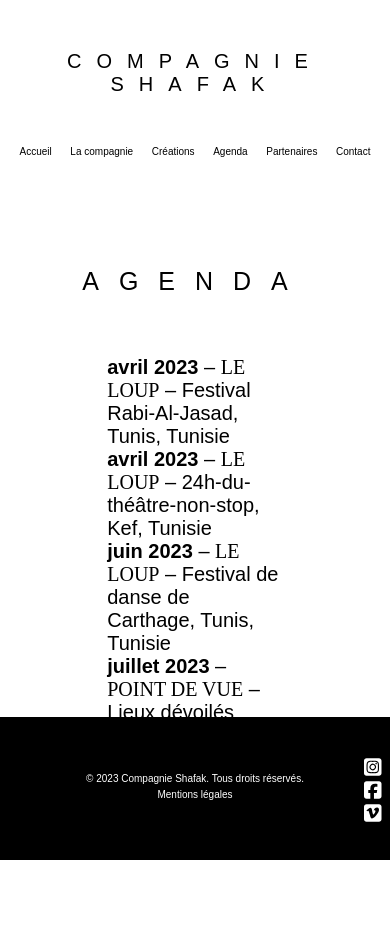
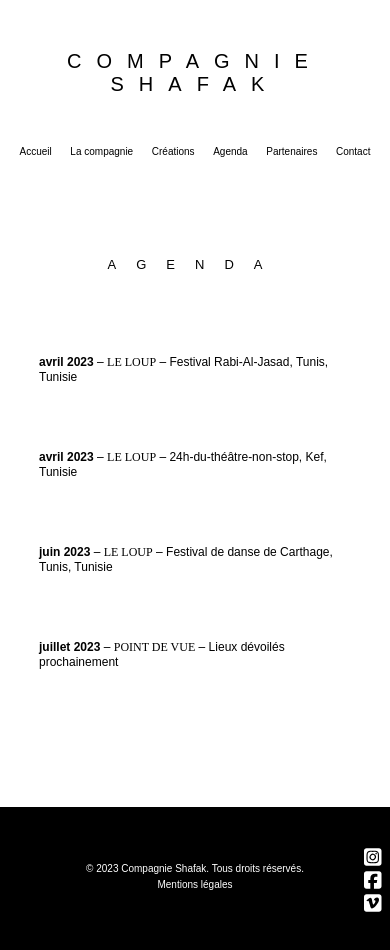
Before and after one commit to MarianneB08/Shafak-Project, a React (Create React App) app in the folder frontend/: page /agenda in a window 390 px wide. Before the commit the page ends 860 px from the top, so only its background shows below. Built offline with nearby package versions, Linux system fonts and the light colour scheme.

Commit message:
Gestion du responsive sur la page Agenda.js

```diff
--- a/frontend/src/Pages/Agenda.module.scss
+++ b/frontend/src/Pages/Agenda.module.scss
@@ -1,6 +1,9 @@
+// DESKTOP //
+
 .container {
   width: 100%;
   height: 450px;
+  margin-bottom: 10rem;
   h1 {
     text-align: center;
     text-transform: uppercase;
@@ -14,24 +17,95 @@
     flex-direction: column;
     justify-content: space-around;
     margin: 0 auto;
-    width: 45%;
-    height: 250px;
+    width: fit-content;
+    height: 380px;
     .date {
       display: flex;
       justify-content: space-between;
       p {
-        font-size: 2rem;
+        font-size: 1.8rem;
         span {
-          font-size: 2rem;
+          font-size: 1.8rem;
         }
         .monthAndYear {
-            font-weight: bold;
+          font-weight: bold;
         }
         .title {
-            font-family: serif;
-            text-transform: uppercase;
+          font-family: serif;
+          text-transform: uppercase;
         }
       }
     }
   }
 }
+
+// SMALL SCREENS, LAPTOPS //
+
+@media screen and (min-width: 769px) and (max-width: 1024px) {
+  .container {
+    h1 {
+      margin: 5rem 0;
+      font-size: 2.2rem;
+    }
+    .datesList {
+      .date {
+        p {
+          font-size: 1.6rem;
+          span {
+            font-size: 1.6rem;
+          }
+        }
+      }
+    }
+  }
+}
+
+// IPADS, TABLETS // & // MOBILE DEVICES //
+
+@media screen and (min-width: 481px) and (max-width: 768px) {
+  .container {
+    h1 {
+      margin: 5rem 0;
+      font-size: 1.8rem;
+    }
+    .datesList {
+      .date {
+        p {
+          font-size: 1.4rem;
+          span {
+            font-size: 1.4rem;
+          }
+        }
+      }
+    }
+  }
+}
+
+// MOBILE DEVICES //
+
+@media screen and (min-width: 270px) and (max-width: 480px) {
+  .container {
+    h1 {
+      margin: 5rem 0;
+      font-size: 1.3rem;
+    }
+    .datesList {
+        width: 80%;
+      .date {
+        p {
+          font-size: 1.2rem;
+          span {
+            font-size: 1.2rem;
+          }
+          .monthAndYear {
+            font-weight: bold;
+          }
+          .title {
+            font-family: serif;
+            text-transform: uppercase;
+          }
+        }
+      }
+    }
+  }
+}
--- a/frontend/src/Pages/Company.module.scss
+++ b/frontend/src/Pages/Company.module.scss
@@ -18,7 +18,7 @@
       font-size: 2.5rem;
       font-weight: 300;
       letter-spacing: 2rem;
-      margin-bottom: 5rem;
+      margin-bottom: 8rem;
     }
     p {
       font-size: 1.5rem;
--- a/frontend/src/Pages/Creations.module.scss
+++ b/frontend/src/Pages/Creations.module.scss
@@ -5,7 +5,7 @@
   flex-direction: column;
   align-items: center;
   h1 {
-    margin: 8rem 0;
+    margin: 7rem 0;
     text-align: center;
     text-transform: uppercase;
     font-size: 2.5rem;
```
